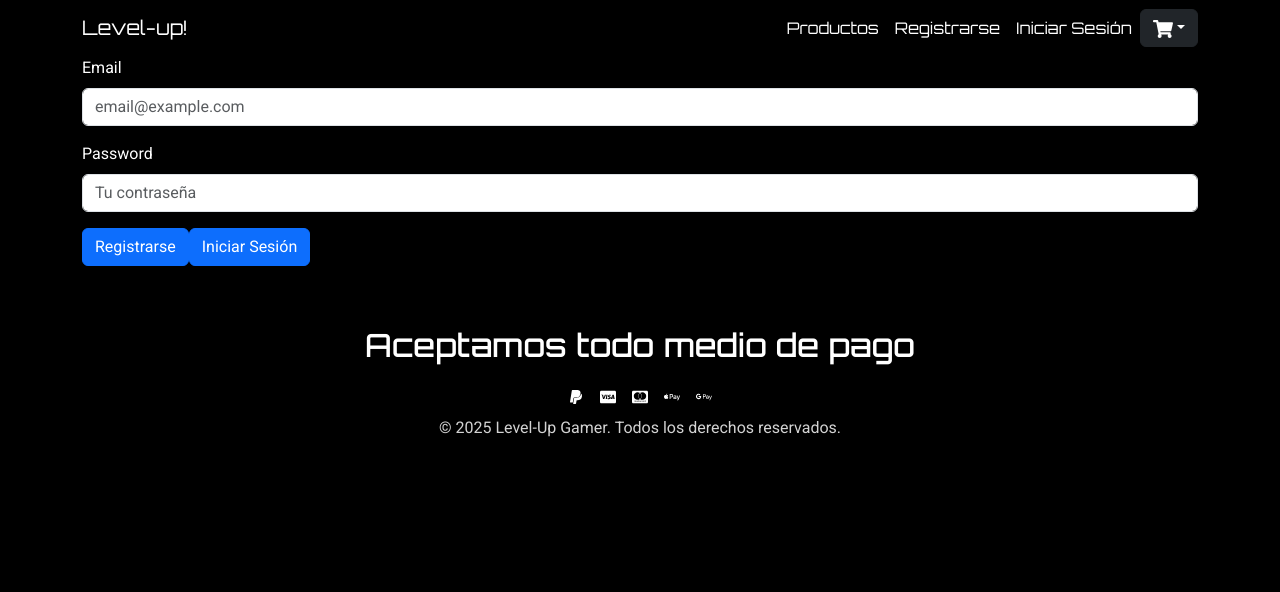
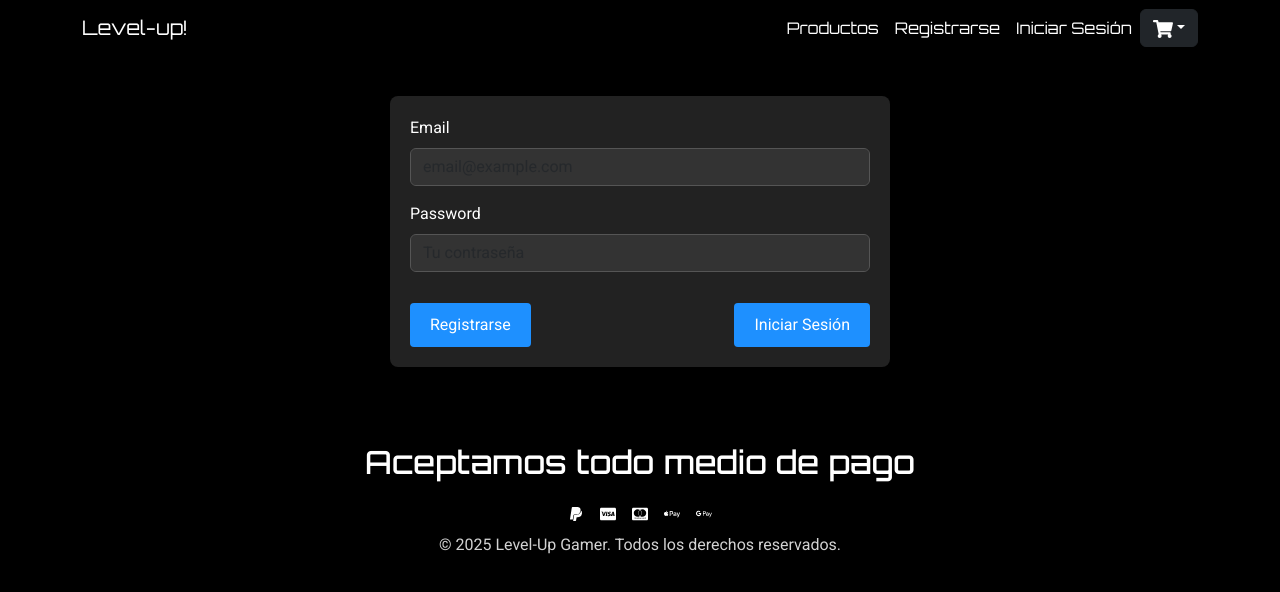
Before and after one commit to GOSUGING/level-up-v2, a React (Vite) app: page /login in a window 1280 px wide. Shown: the top 592 px of the page. Built offline with nearby package versions, Linux system fonts and the light colour scheme.

Commit message:
Se agregan estilos correspondientes en App.css

```diff
--- a/src/App.css
+++ b/src/App.css
@@ -212,3 +212,53 @@ footer {
     max-width: 100%;
     height: 400px; /* Altura del mapa */
 }
+
+/* Contenedor del formulario centrado y con ancho fijo */
+.form-container {
+    max-width: 500px; /* Más pequeño */
+    margin: 40px auto; /* Centrado horizontal y un poco de margen arriba */
+    padding: 20px;
+    background-color: #222; /* Fondo oscuro */
+    border-radius: 8px;
+    color: white; /* Texto blanco */
+}
+
+/* Etiquetas e inputs con texto blanco y fondo oscuro */
+.form-container label,
+.form-container input {
+    color: white !important;
+    font-family: "Roboto", sans-serif;
+}
+
+/* Estilos para los botones de login y registro */
+.btn-register, .btn-login {
+    background-color: #1E90FF; /* Azul bootstrap */
+    color: white;
+    font-family: "Roboto", sans-serif;
+    border: none;
+    padding: 10px 20px;
+    cursor: pointer;
+    border-radius: 4px;
+    transition: background-color 0.3s ease;
+    display: inline-block;
+    margin-top: 15px;
+}
+
+.btn-register:hover, .btn-login:hover {
+    background-color: #39FF14; /* Verde neón */
+    color: black;
+}
+
+/* Contenedor de botones para el login */
+.botones {
+    display: flex;
+    justify-content: space-between;
+    margin-top: 15px;
+}
+
+/* Estilos para los campos de formulario */
+.form-control {
+    background-color: #333 !important; /* Fondo oscuro para inputs */
+    border-color: #555; /* Bordes más visibles en oscuro */
+    color: white !important;
+}
```
